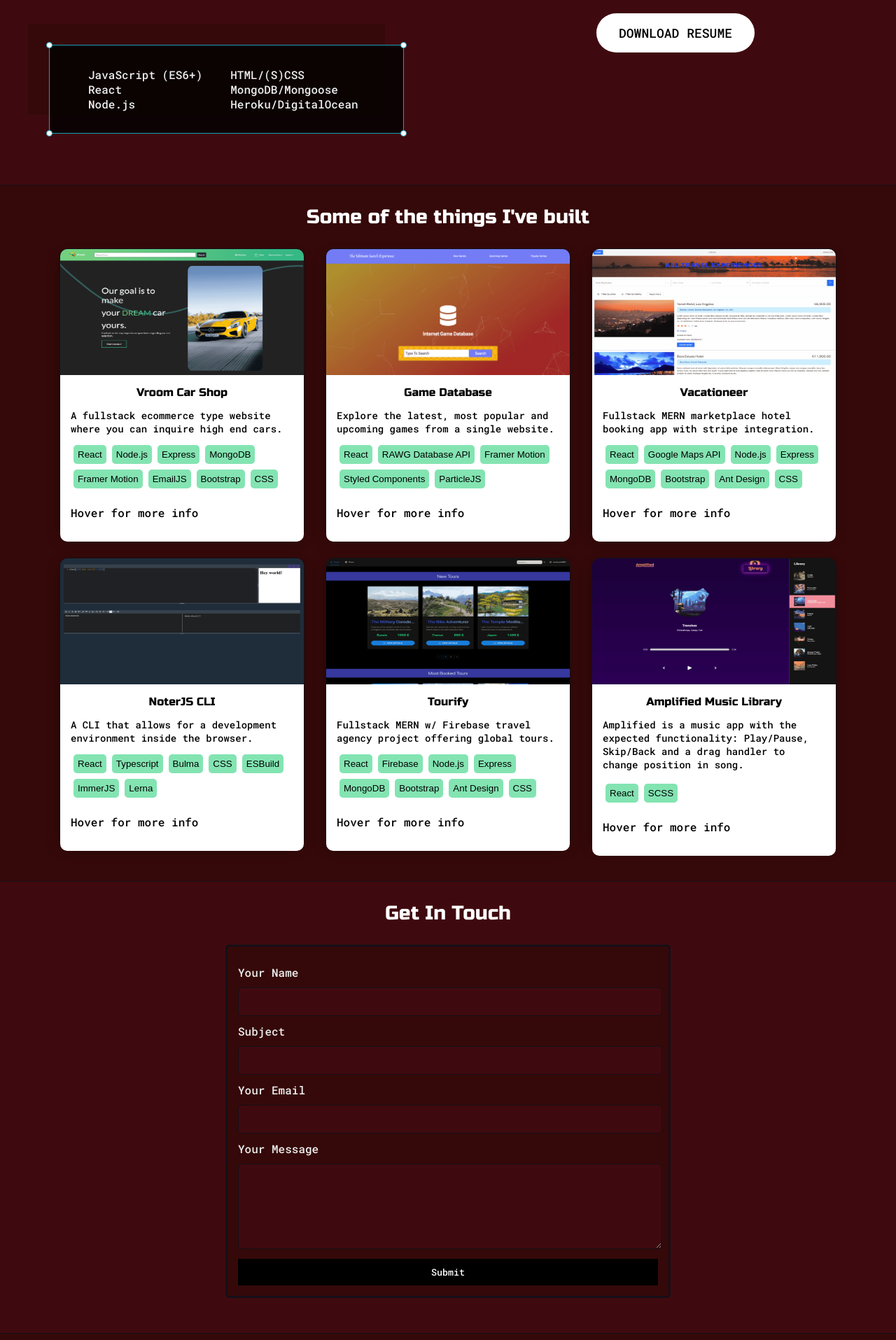
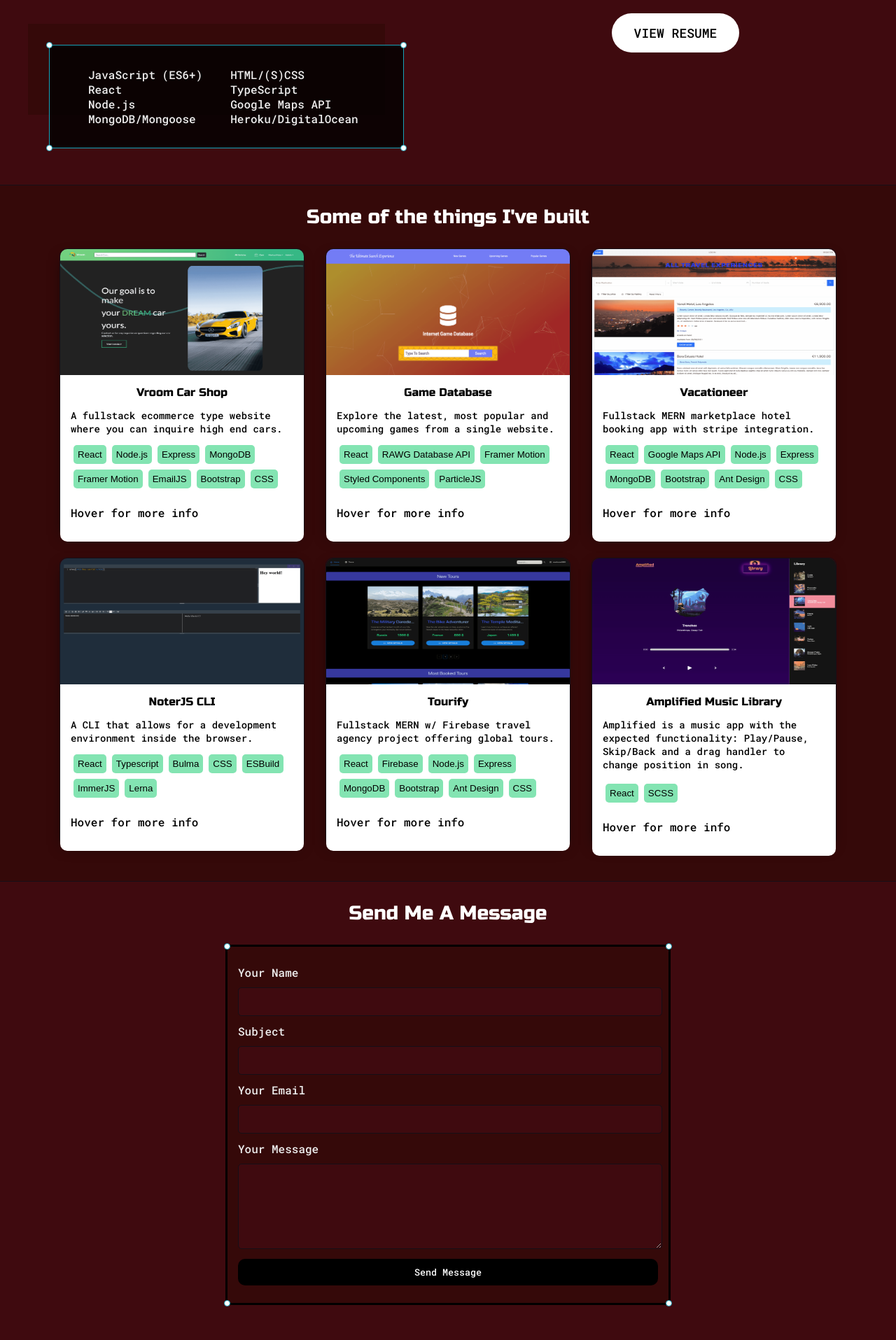
Before and after one commit to Marmat001/Portfolio-react, a React (Create React App) app: page / in a window 1280 px wide. Shown: the part 1205-3120 px from the top of the page at 70% size. Built offline with nearby package versions, Linux system fonts and the light colour scheme.

Commit message:
changed styling for contact form

```diff
--- a/src/ProjectPage.jsx
+++ b/src/ProjectPage.jsx
@@ -83,9 +83,3 @@ const ProjectPage = ({ match }) => {
 }
 
 export default ProjectPage
-
-// {project.imageGallery.map((image) => (
-//   <div className='img-container'>
-//     <img src={image} alt='description' />
-//   </div>
-// ))}
--- a/src/components/AboutMe.jsx
+++ b/src/components/AboutMe.jsx
@@ -32,10 +32,12 @@ const AboutMe = () => {
                   <li>JavaScript (ES6+)</li>
                   <li>React</li>
                   <li>Node.js</li>
+                  <li>MongoDB/Mongoose</li>
                 </ul>
                 <ul>
                   <li>HTML/(S)CSS</li>
-                  <li>MongoDB/Mongoose</li>
+                  <li>TypeScript</li>
+                  <li>Google Maps API</li>
                   <li>Heroku/DigitalOcean</li>
                 </ul>
                 <div id='corner-br' className='corner' />
@@ -51,7 +53,7 @@ const AboutMe = () => {
                 href='resume.pdf'
                 className='btn btn--white btn--animated btn-resume'
               >
-                Download Resume
+                View Resume
               </a>
             </p>
           </div>
--- a/src/components/Contact.jsx
+++ b/src/components/Contact.jsx
@@ -27,7 +27,11 @@ export const Contact = () => {
   return (
     <section className='s2'>
       <div className='main-container'>
-        <h3 style={{ textAlign: 'center' }}>Get In Touch</h3>
+        <h3 style={{ textAlign: 'center' }}>Send Me A Message</h3>
+
+        <div id='preview-2'>
+          <div id='corner-tl' className='corner' />
+          <div id='corner-tr' className='corner' />
           <form id='contact-form' onSubmit={sendEmailHandler}>
             <label>Your Name</label>
             <input
@@ -57,8 +61,11 @@ export const Contact = () => {
               required
               defaultValue={''}
             />
-          <input id='submit-btn' type='submit' defaultValue='Send Message' />
+            <input id='submit-btn' type='submit' value='Send Message' />
           </form>
+          <div id='corner-br' className='corner' />
+          <div id='corner-bl' className='corner' />
+        </div>
       </div>
     </section>
   )
--- a/src/components/IntroSection.jsx
+++ b/src/components/IntroSection.jsx
@@ -1,5 +1,4 @@
 import React from 'react'
-import { Link } from 'react-scroll'
 
 const IntroSection = ({ handleClick, colorTheme }) => {
   return (
@@ -49,13 +48,13 @@ const IntroSection = ({ handleClick, colorTheme }) => {
             <span className='heading-primary-sub'>
               Front End Developer With Full Stack Experience
             </span>
-            <Link
-              to='contact-form'
-              spy={true}
+
+            <a
+              href='mailto:markusw880i@hotmail.com'
               className='btn btn--white btn--animated'
             >
               Get In Touch
-            </Link>
+            </a>
           </div>
         </div>
       </div>
--- a/src/components/Navigation.jsx
+++ b/src/components/Navigation.jsx
@@ -55,7 +55,8 @@ const Navigation = () => {
           </li>
           <li className='navigation__item'>
             <a
-              href='/#'
+              target='_blank'
+              href='/resume.pdf'
               className='navigation__link'
               onClick={() => setNavOpen(!navOpen)}
             >
--- a/src/css/switcher.css
+++ b/src/css/switcher.css
@@ -4,6 +4,10 @@
 .theme-red h4,
 .theme-red h5,
 .theme-red strong {
+  color: #fff;
+}
+
+.theme-red a {
   color: #fff;
 }
 
@@ -108,9 +112,9 @@
   background-color: rgba(0, 0, 0, 0.8);
 }
 
-.theme-red #contact-form {
-  border: 3px solid #160f17;
+.theme-red #preview-2 {
   background-color: #350909;
+  border: 3px solid #000000;
 }
 
 .theme-red .input-field {
@@ -161,6 +165,10 @@
 .theme-black h4,
 .theme-black h5,
 .theme-black strong {
+  color: #fe1313;
+}
+
+.theme-black a {
   color: #fe1313;
 }
 
@@ -268,9 +276,9 @@
   background-color: rgba(27, 28, 27, 0.8);
 }
 
-.theme-black #contact-form {
-  border: 3px solid #160f17;
+.theme-black #preview-2 {
   background-color: #171616;
+  border: 3px solid #9f0812;
 }
 
 .theme-black .input-field {
@@ -324,6 +332,10 @@
 .theme-white input,
 .theme-white label,
 .theme-white textarea {
+  color: black;
+}
+
+.theme-white a {
   color: black;
 }
 
@@ -420,9 +432,9 @@
   background-color: rgba(0, 0, 0, 0.8);
 }
 
-.theme-white #contact-form {
-  border: 3px solid #c1c1c1;
+.theme-white #preview-2 {
   background-color: #eaeaea;
+  border: 3px solid #000000;
 }
 
 .theme-white .input-field {
--- a/src/css/switcher.scss
+++ b/src/css/switcher.scss
@@ -5,6 +5,10 @@
   h4,
   h5,
   strong {
+    color: #fff;
+  }
+
+  a {
     color: #fff;
   }
 
@@ -119,9 +123,9 @@
     background-color: rgba(0, 0, 0, 0.8);
   }
 
-  #contact-form {
-    border: 3px solid #160f17;
+  #preview-2 {
     background-color: #350909;
+    border: 3px solid #000000;
   }
 
   .input-field {
@@ -174,6 +178,10 @@
   h5,
   strong {
     color: rgb(254, 19, 19);
+  }
+
+  a {
+    color: #fe1313;
   }
 
   h6 {
@@ -288,10 +296,9 @@
   #preview {
     background-color: rgba(27, 28, 27, 0.8);
   }
-
-  #contact-form {
-    border: 3px solid #160f17;
+  #preview-2 {
     background-color: #171616;
+    border: 3px solid #9f0812;
   }
 
   .input-field {
@@ -346,6 +353,10 @@
   input,
   label,
   textarea {
+    color: black;
+  }
+
+  a {
     color: black;
   }
 
@@ -452,9 +463,9 @@
     background-color: rgba(0, 0, 0, 0.8);
   }
 
-  #contact-form {
-    border: 3px solid #c1c1c1;
+  #preview-2 {
     background-color: #eaeaea;
+    border: 3px solid #000000;
   }
 
   .input-field {
--- a/src/index.css
+++ b/src/index.css
@@ -105,7 +105,7 @@ textarea {
 
 a {
   text-decoration: none;
-  color: #17a2b8;
+  color: #fff;
 }
 
 ul {
@@ -408,6 +408,7 @@ ul {
   list-style: none;
   text-align: center;
   width: 100%;
+  padding: 0;
 }
 
 .navigation__item {
@@ -613,6 +614,18 @@ hr {
   padding-right: 60px;
 }
 
+#preview-2 {
+  width: 600px;
+  border: 3px solid #17a2b8;
+  background-color: var(--mainColor);
+  padding: 15px;
+  position: relative;
+  display: flex;
+  margin: 0 auto;
+  margin-bottom: 100px;
+  /* border-radius: 30px; */
+}
+
 .corner {
   width: 7px;
   height: 7px;
@@ -692,16 +705,6 @@ hr {
   }
 }
 
-#contact-form {
-  display: block;
-  max-width: 600px;
-  margin: 0 auto;
-  border: 3px solid var(--borderColor);
-  padding: 15px;
-  border-radius: 5px;
-  background-color: var(--mainColor);
-  margin-bottom: 50px;
-}
 #contact-form label {
   line-height: 2.7em;
 }
@@ -721,10 +724,10 @@ hr {
 }
 
 #submit-btn {
-  margin-top: 10px;
+  margin: 10px 0;
   width: 100%;
-  padding-top: 10px;
-  padding-bottom: 10px;
+  border-radius: 10px;
+  padding: 10px 0;
   color: #fff;
   background-color: var(--buttonColor);
   border: none;
```
Also changed, not shown: 2 other files (tests, documents, lock files or other folders). Lines whose indentation alone changed are shown as unchanged.
